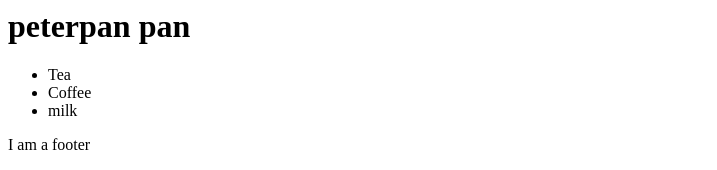
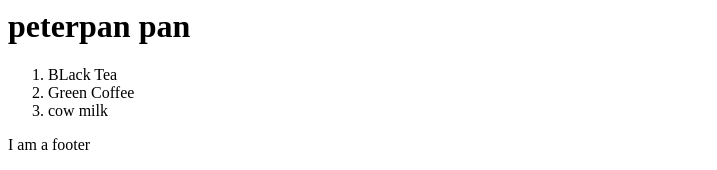
Before and after one commit to kevokario/jetsHardware, a plain HTML site: page peter.html in a window 1280 px wide. Shown: the top 170 px of the page, without its empty margins (0-717 px from the left). Drawn offline with Linux system fonts and the light colour scheme.

Commit message:
Update peter.html

```diff
--- a/peter.html
+++ b/peter.html
@@ -5,11 +5,11 @@
 <body>
 <h1>peterpan pan</h1>
   <!--This is a list by Kario -->
-  <ul>
-    <li>Tea</li>
-    <li>Coffee</li>
-    <li>milk</li>
-  </ul>
+  <ol>
+    <li>BLack Tea</li>
+    <li>Green Coffee</li>
+    <li>cow milk</li>
+  </ol>
   <!--This is the lower part-->
   <p>I am a footer</p>
   <p>Welcome tom Git</p>
```
